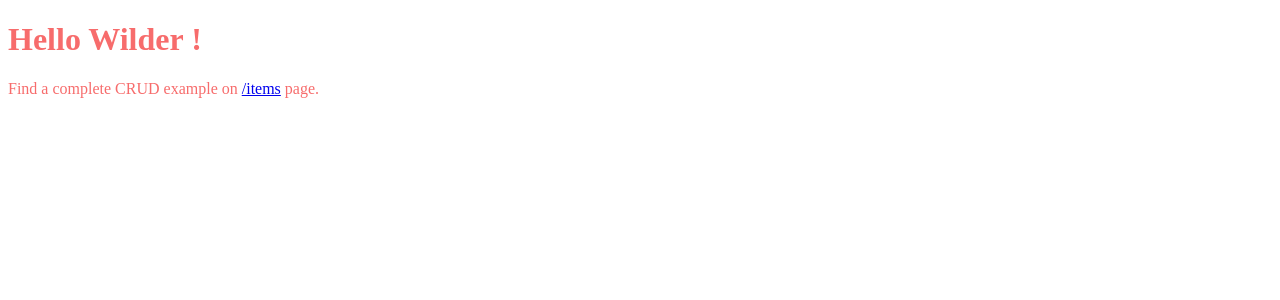
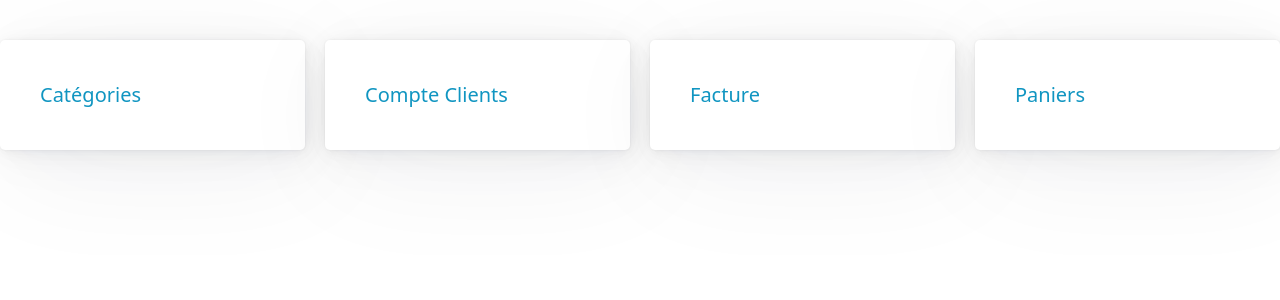
Before and after one commit to WildCodeSchool/2023-09-PHP-LYON-P2-perle-do, a PHP site: template src/View/Home/index.html.twig in a window 1280 px wide. Shown: the top 300 px of the page. Run offline with PHP 8.4, Linux system fonts and the light colour scheme; the template is opened without the code that fills it, so the values that code supplies are empty; some libraries are stand-ins or nearby versions.

Commit message:
create homepage, card and link but not for cart

```diff
--- a/src/View/Home/index.html.twig
+++ b/src/View/Home/index.html.twig
@@ -1,6 +1,15 @@
 {% extends 'layout.html.twig' %}
 
 {% block content %}
-    <h1>Hello Wilder !</h1>
-    <p>Find a complete CRUD example on <a href="/items">/items</a> page.</p>
+<div class="grid">
+    <div>
+        <a href="\categories"><article>Catégories</article></a>
+    </div>
+    <div>
+        <a href="\customers"><article>Compte Clients</article></a>
+    </div>
+    <div>
+    <a href="\invoices"><article>Facture</article></a>
+    </div>
+    <div><a href="\cart"><article>Paniers</article></a></div>
 {% endblock %}
--- a/src/View/layout.html.twig
+++ b/src/View/layout.html.twig
@@ -7,7 +7,7 @@
     <link rel="icon" href="/assets/images/favicon.png">
 
     <title>{% block title %}{% endblock %}</title>
-
+    <link rel="stylesheet" href="https://cdn.jsdelivr.net/npm/@picocss/pico@1/css/pico.min.css">
     <link rel="stylesheet" href="/assets/css/style.css">
     {% block stylesheet %}{% endblock %}
 </head>
```
